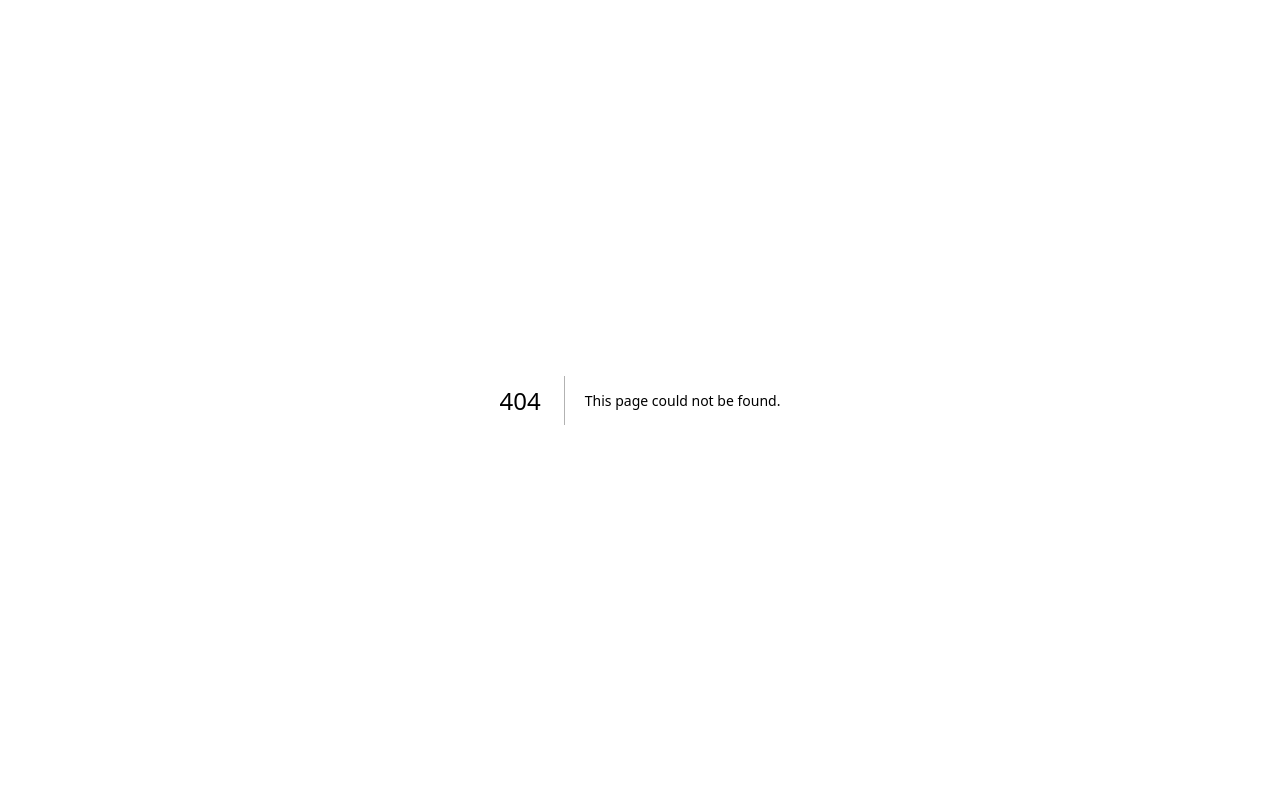
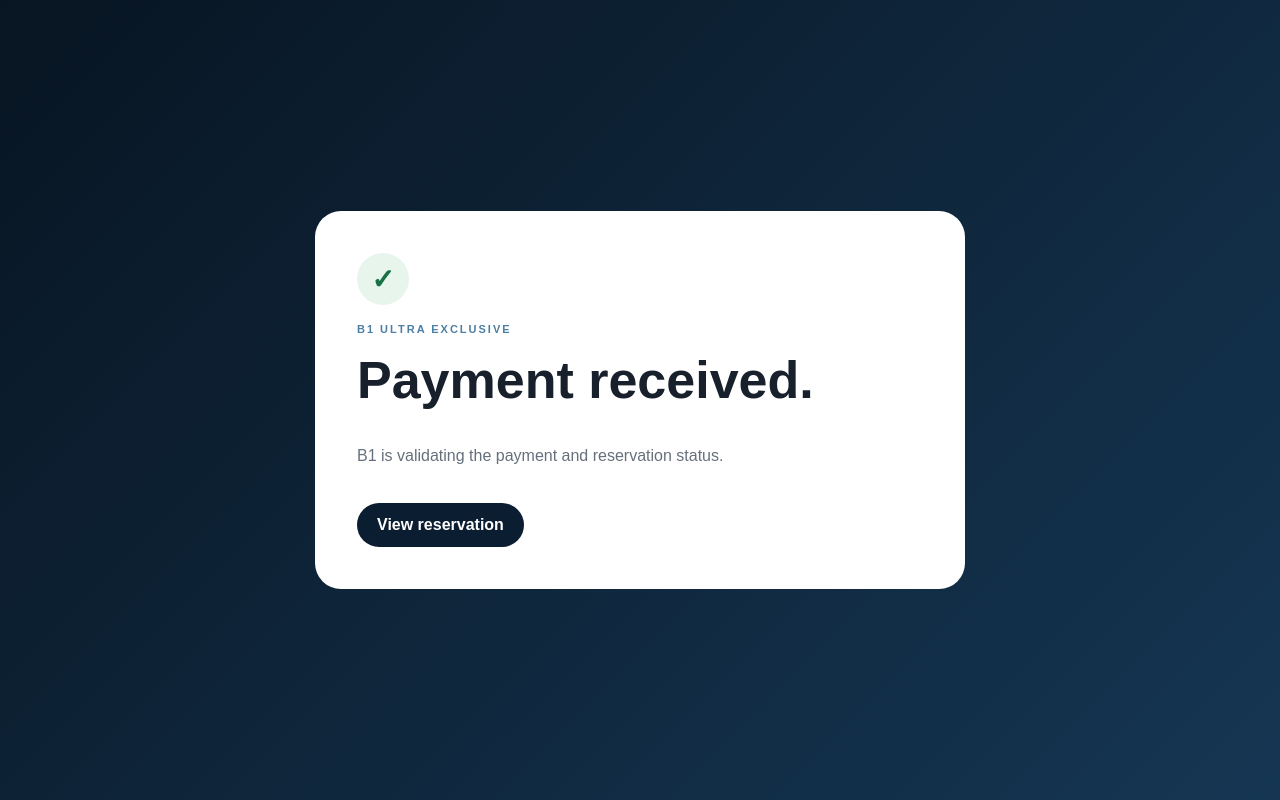
Before and after one commit to B1resever/blackone, a Next.js app: page /reservations/ultra-success in a window 1280 px wide. Before the commit this address had no page. Built offline with nearby package versions, Linux system fonts and the light colour scheme.

Commit message:
Confirm Ultra Exclusive payment on return

```diff
--- /dev/null
+++ b/app/reservations/ultra-success/page.tsx
@@ -0,0 +1,39 @@
+import { getDbPool } from "@/lib/db";
+import { getStripe } from "@/lib/stripe";
+
+export const dynamic="force-dynamic";
+
+export default async function UltraSuccess({searchParams}:{searchParams:Promise<{session_id?:string}>}){
+  const {session_id}=await searchParams;
+  let code="";
+  let confirmed=false;
+
+  if(session_id){
+    try{
+      const stripe=getStripe();
+      const session=await stripe.checkout.sessions.retrieve(session_id);
+      if(session.payment_status==="paid" && session.metadata?.product==="ultra_exclusive"){
+        const pool=getDbPool();
+        code=session.metadata.publicCode ?? "";
+        await pool.query(
+          "update ultra_reservation_requests set status='confirmed' where public_code=$1 and stripe_checkout_session_id=$2",
+          [code,session.id]
+        );
+        confirmed=true;
+      }
+    }catch{}
+  }
+
+  return (
+    <main className="successPage">
+      <div className="successCard">
+        <div className="successCheck">✓</div>
+        <div className="eyebrow dark">B1 ULTRA EXCLUSIVE</div>
+        <h1>{confirmed?"Reservation confirmed.":"Payment received."}</h1>
+        <p>{confirmed?"Your Ultra Exclusive reservation is confirmed and moving to vehicle and chauffeur assignment.":"B1 is validating the payment and reservation status."}</p>
+        {code && <small>Reservation: {code}</small>}
+        <a className="primary" href={code?"/reservations/quote/"+code:"/"}>View reservation</a>
+      </div>
+    </main>
+  );
+}
```
